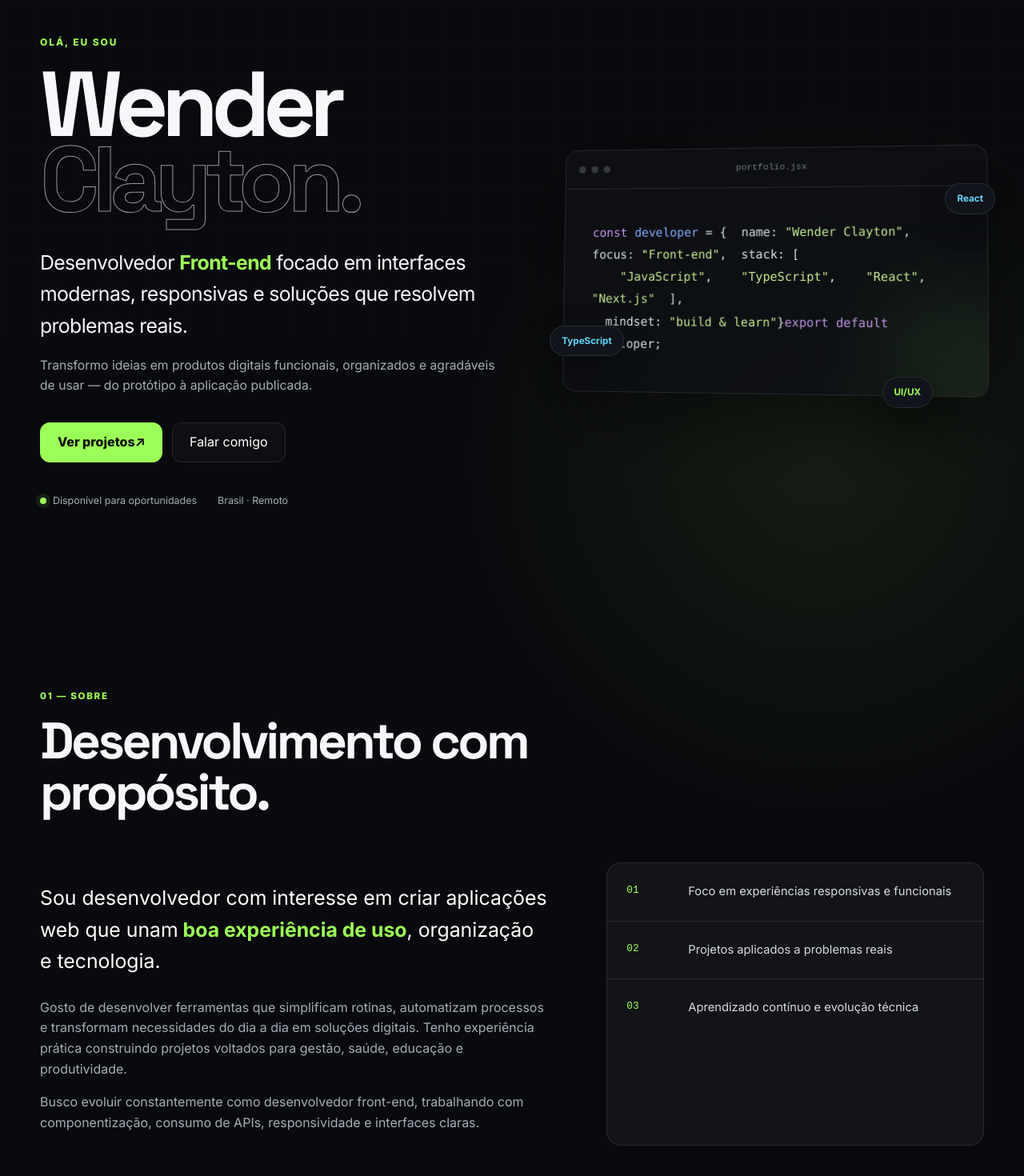
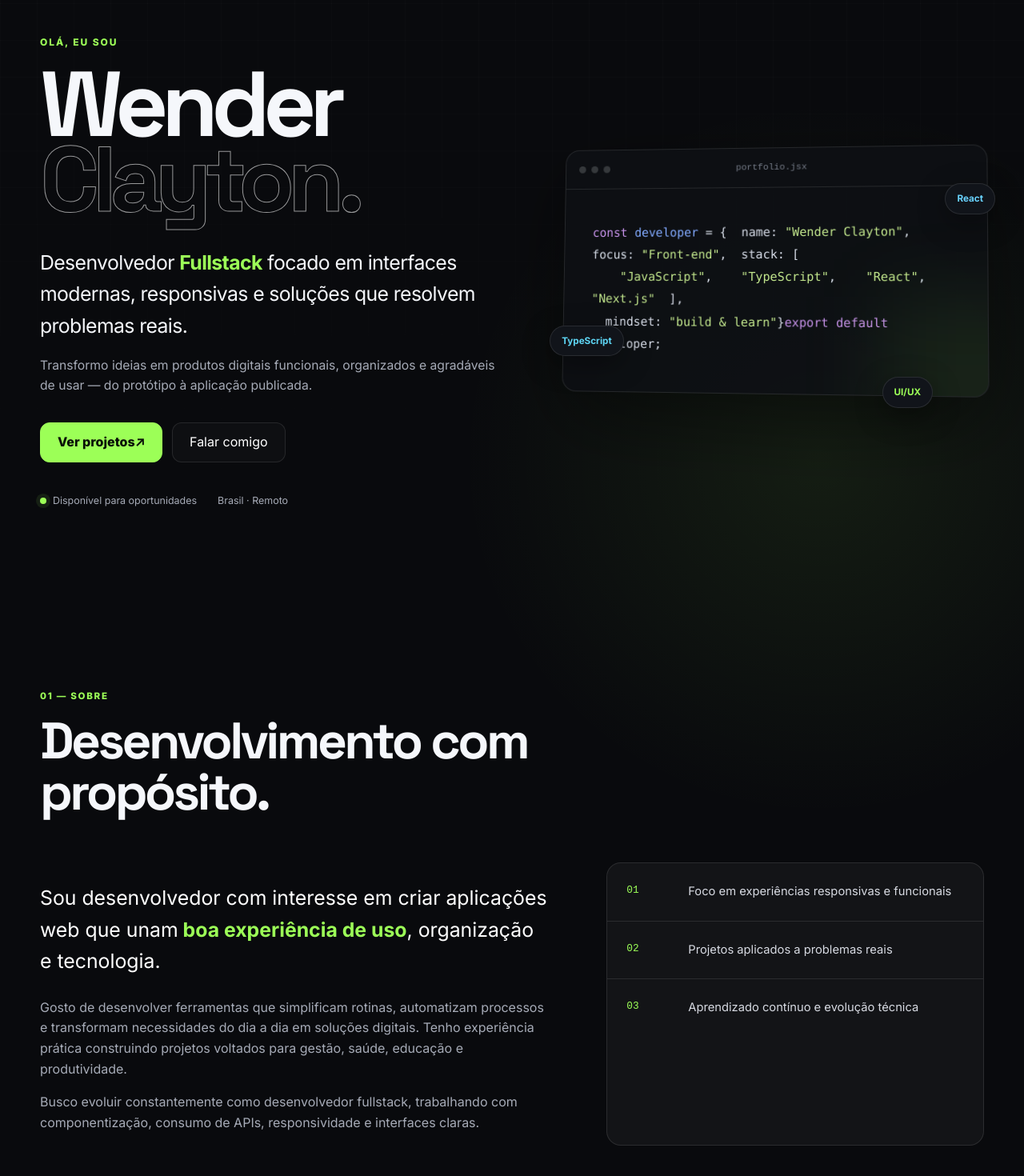
Before and after one commit to wenderclaytonfilho/portifolio, a React (Vite) app: page / in a window 1280 px wide. Shown: the part 88-1558 px from the top of the page at 80% size. Built offline with nearby package versions, Linux system fonts and the light colour scheme.

Commit message:
role updated

```diff
--- a/index.html
+++ b/index.html
@@ -5,10 +5,10 @@
     <meta name="viewport" content="width=device-width, initial-scale=1.0" />
     <meta
       name="description"
-      content="Portfólio de Wender Clayton, desenvolvedor front-end focado em interfaces modernas e soluções web."
+      content="Portfólio de Wender Clayton, desenvolvedor Fullstack focado em interfaces modernas e soluções web."
     />
     <meta name="theme-color" content="#090a0d" />
-    <title>Wender Clayton | Desenvolvedor Front-end</title>
+    <title>Wender Clayton | Desenvolvedor Fullstack</title>
     <link rel="preconnect" href="https://fonts.googleapis.com" />
     <link rel="preconnect" href="https://fonts.gstatic.com" crossorigin />
     <link
--- a/src/components/About.jsx
+++ b/src/components/About.jsx
@@ -20,7 +20,7 @@ export default function About() {
           </p>
 
           <p>
-            Busco evoluir constantemente como desenvolvedor front-end, trabalhando
+            Busco evoluir constantemente como desenvolvedor fullstack, trabalhando
             com componentização, consumo de APIs, responsividade e interfaces claras.
           </p>
         </div>
--- a/src/components/Hero.jsx
+++ b/src/components/Hero.jsx
@@ -11,7 +11,7 @@ export default function Hero() {
         </h1>
 
         <p className="hero-role">
-          Desenvolvedor <strong>Front-end</strong> focado em interfaces modernas,
+          Desenvolvedor <strong>Fullstack</strong> focado em interfaces modernas,
           responsivas e soluções que resolvem problemas reais.
         </p>
 
```
